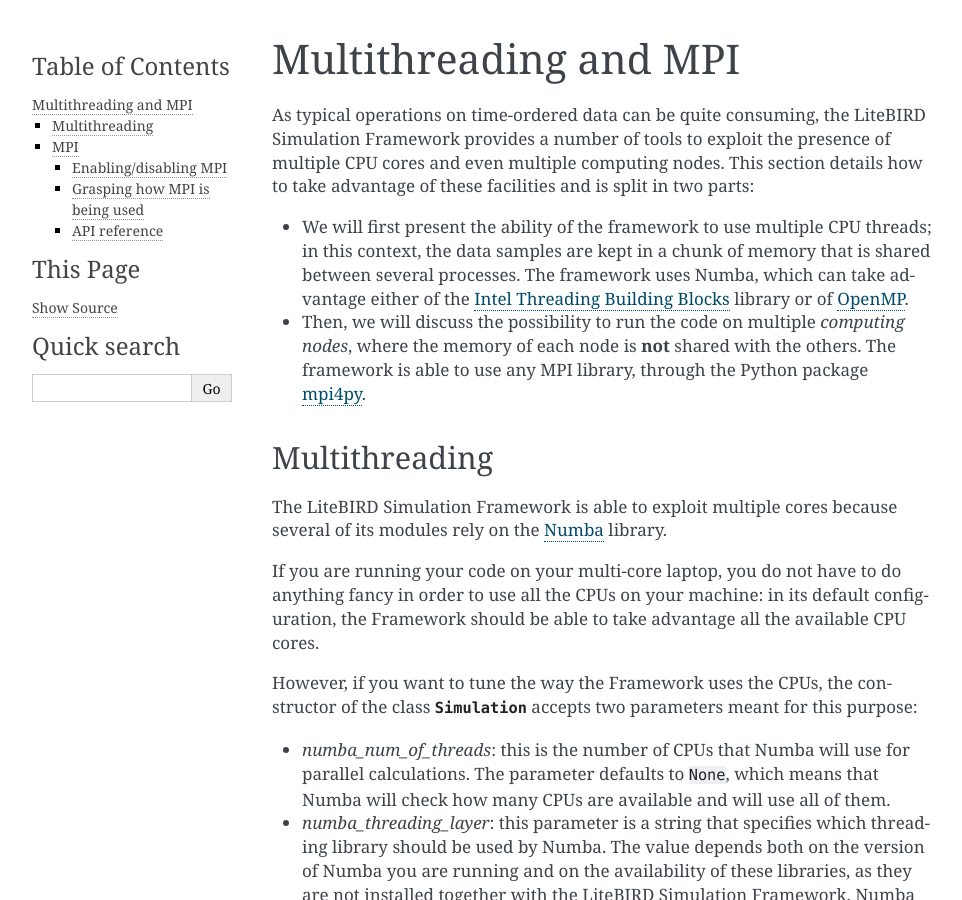
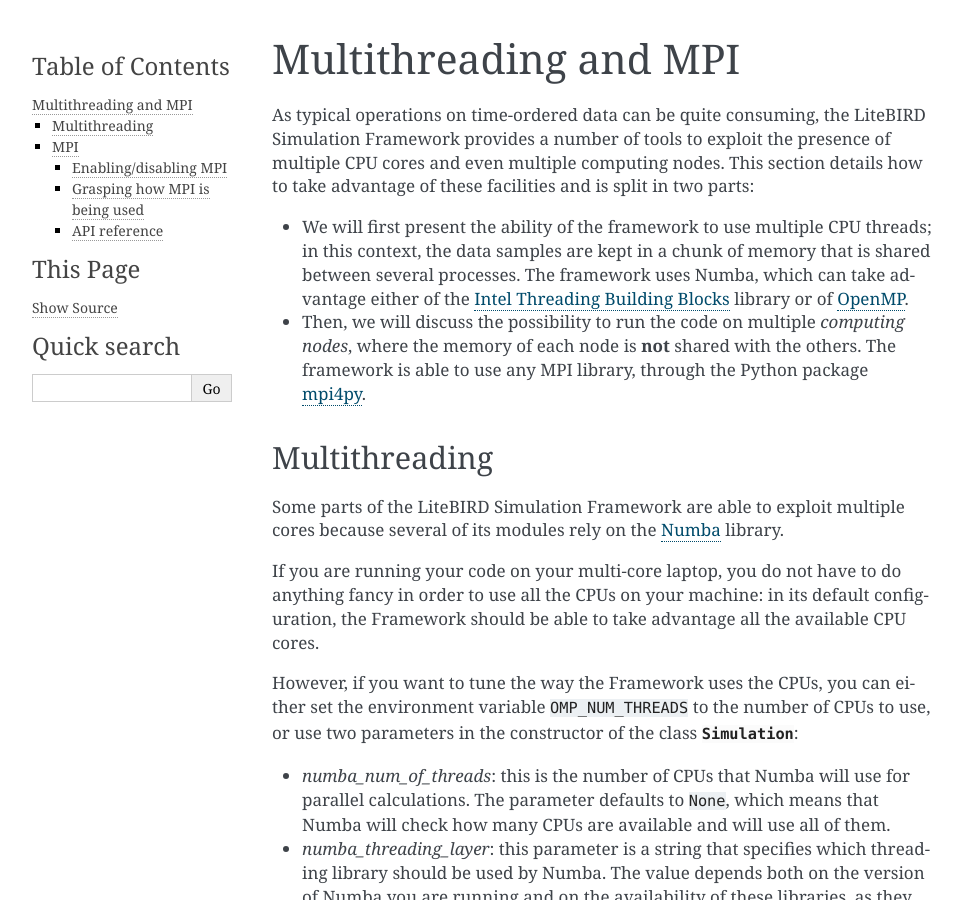
Before and after one commit to litebird/litebird_sim, a Sphinx documentation site: the page built from docs/source/mpi.rst, in a window 1280 px wide and 900 px high. Shown: the whole window, without its empty margins (148-1110 px from the left). Built offline with Sphinx 7.4.7, drawn with Linux system fonts in a browser that asks for light colours.

Commit message:
Take the number of threads from OMP_NUM_THREADS if not passed as argument

```diff
--- a/docs/source/mpi.rst
+++ b/docs/source/mpi.rst
@@ -26,9 +26,9 @@ of these facilities and is split in two parts:
 Multithreading
 ~~~~~~~~~~~~~~
 
-The LiteBIRD Simulation Framework is able to exploit multiple cores
-because several of its modules  rely on the `Numba
-<https://numba.pydata.org/>`_ library.
+Some parts of the LiteBIRD Simulation Framework are able to
+exploit multiple cores because several of its modules rely on
+the `Numba <https://numba.pydata.org/>`_ library.
 
 If you are running your code on your multi-core laptop, you do not
 have to do anything fancy in order to use all the CPUs on your machine:
@@ -36,8 +36,9 @@ in its default configuration, the Framework should be able to take
 advantage all the available CPU cores.
 
 However, if you want to tune the way the Framework uses the CPUs,
-the constructor of the class :class:`.Simulation` accepts two
-parameters meant for this purpose:
+you can either set the environment variable ``OMP_NUM_THREADS``
+to the number of CPUs to use, or use two parameters in
+the constructor of the class :class:`.Simulation`:
 
 - `numba_num_of_threads`: this is the number of CPUs that Numba will
   use for parallel calculations. The parameter defaults to ``None``,
@@ -84,6 +85,7 @@ of running a command like the following:
    # is configured; the following commands are just examples.
    $ module load tbb     # Intel Threading Building Blocks
    $ module load openmp  # OpenMP
+
 
 MPI
 ~~~
--- a/litebird_sim/__init__.py
+++ b/litebird_sim/__init__.py
@@ -84,6 +84,7 @@ from litebird_sim.mapmaking import (
     ExternalDestriperParameters,
 )
 from .simulations import (
+    NUMBA_NUM_THREADS_ENVVAR,
     Simulation,
     MpiObservationDescr,
     MpiProcessDescr,
@@ -243,6 +244,7 @@ __all__ = [
     "TOAST_ENABLED",
     "destripe_with_toast2",
     # simulations.py
+    "NUMBA_NUM_THREADS_ENVVAR",
     "Simulation",
     "MpiObservationDescr",
     "MpiProcessDescr",
```
Also changed, not shown: 1 other file.
